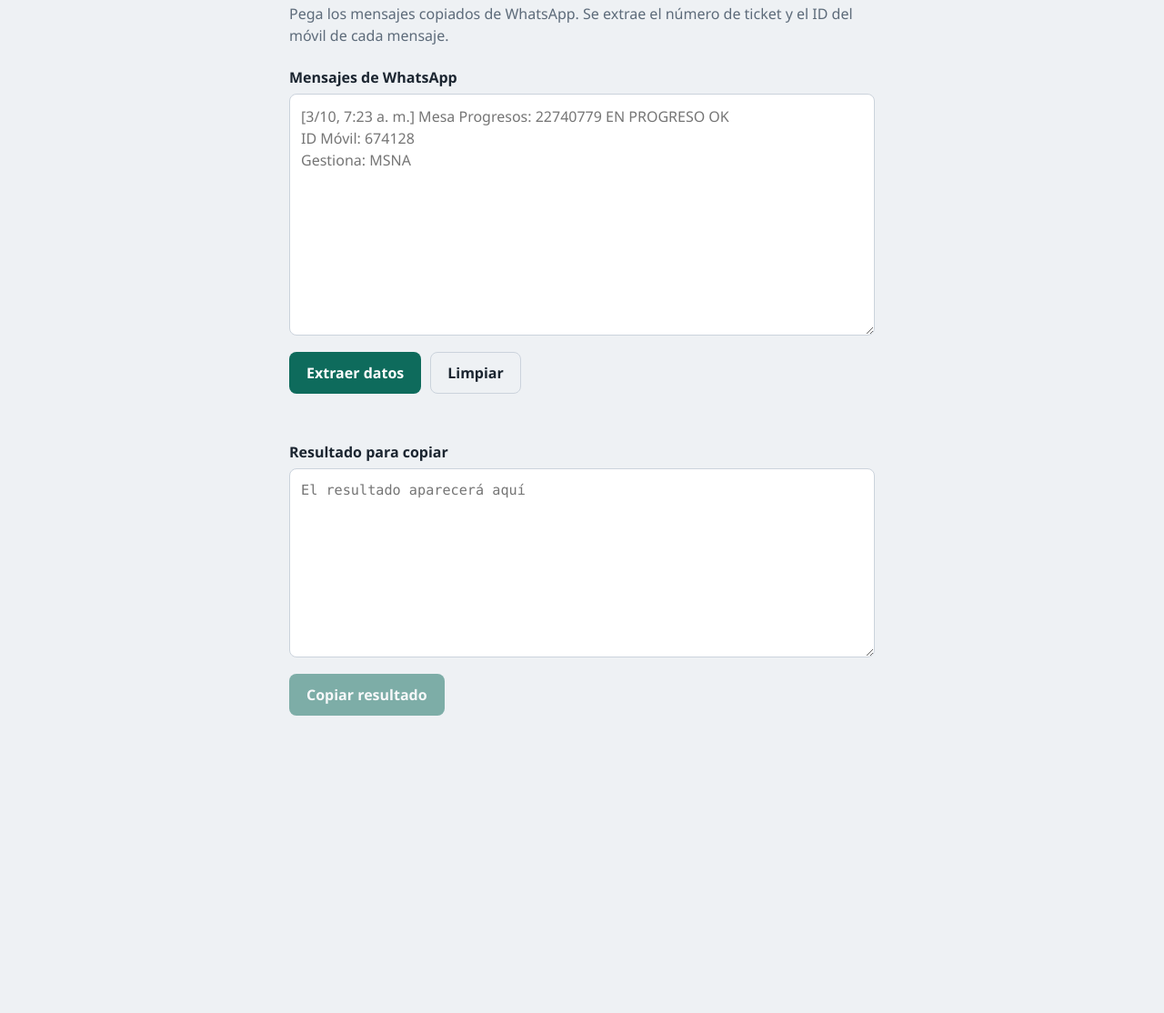
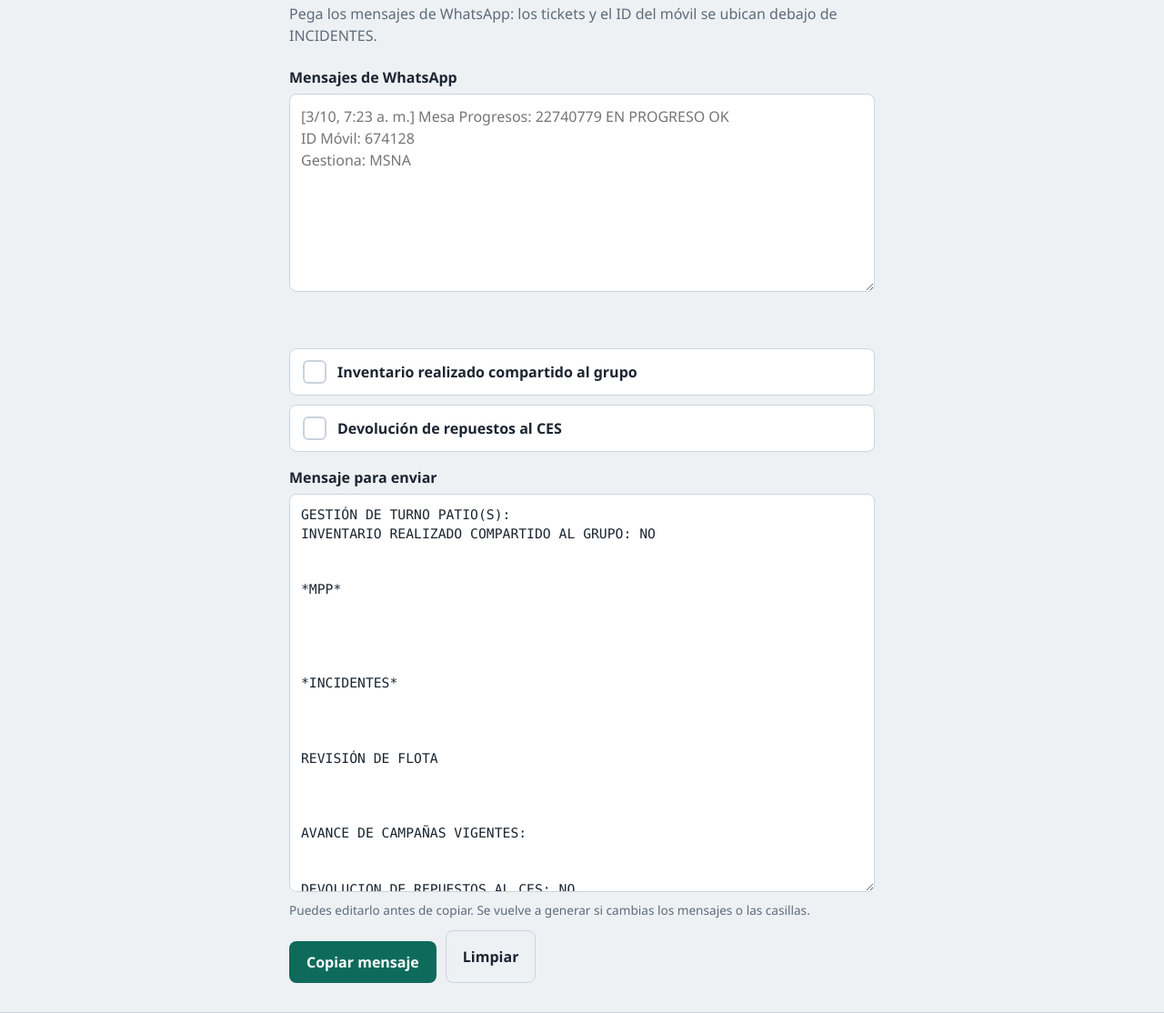
Before and after one commit to DarioCespedes/tickets, a plain HTML site: page index.html in a window 1280 px wide. Shown: the part 67-1181 px from the top of the page at 91% size. Before the commit the page ends 902 px from the top, so only its background shows below. Drawn offline with Linux system fonts and the light colour scheme.

Commit message:
Turn page into shift report generator
- Build the full shift report with extracted tickets under INCIDENTES
- Add checkboxes for inventory shared and spare parts returned to CES
- Regenerate the editable report live as input or checkboxes change
- Add animated articulated bus footer (respects reduced motion)

Co-Authored-By: Claude Opus 5.5 <noreply@anthropic.com>

```diff
--- a/index.html
+++ b/index.html
@@ -3,72 +3,122 @@
 <head>
 <meta charset="UTF-8">
 <meta name="viewport" content="width=device-width, initial-scale=1">
-<title>Extractor de tickets y móviles</title>
+<title>Reporte de turno</title>
 <style>
 :root{
   --fondo:#eef1f4; --papel:#fff; --tinta:#1b2530; --suave:#5d6b7a;
-  --borde:#cbd3dc; --acento:#0e6b5c; --acento-h:#0a5448; --aviso:#9a5b00;
+  --borde:#cbd3dc; --acento:#0e6b5c; --acento-h:#0a5448; --aviso:#9a5b00; --calle:#4a5561;
 }
 @media (prefers-color-scheme:dark){
   :root{--fondo:#12181f; --papel:#1b242d; --tinta:#e6ebf0; --suave:#92a1b0;
-        --borde:#33414f; --acento:#3fb8a1; --acento-h:#5cd0ba; --aviso:#e0a64a;}
+        --borde:#33414f; --acento:#3fb8a1; --acento-h:#5cd0ba; --aviso:#e0a64a; --calle:#2a323b;}
 }
 *{box-sizing:border-box}
-body{margin:0;background:var(--fondo);color:var(--tinta);
+html,body{height:100%}
+body{margin:0;display:flex;flex-direction:column;background:var(--fondo);color:var(--tinta);
   font-family:"Segoe UI",system-ui,-apple-system,Roboto,sans-serif;line-height:1.5}
-main{max-width:680px;margin:0 auto;padding:28px 18px 48px}
+main{flex:1;width:100%;max-width:680px;margin:0 auto;padding:28px 18px 32px}
 h1{font-size:1.5rem;margin:0 0 6px}
 .intro{margin:0 0 22px;color:var(--suave)}
-label{display:block;font-weight:600;margin:16px 0 6px}
+label.titulo{display:block;font-weight:600;margin:16px 0 6px}
 textarea{width:100%;padding:12px;border:1px solid var(--borde);border-radius:8px;
   background:var(--papel);color:var(--tinta);font:inherit;resize:vertical}
-#salida{font-family:Consolas,"SF Mono",monospace;font-size:.95rem}
-textarea:focus,button:focus-visible{outline:3px solid var(--acento);outline-offset:1px}
+#salida{font-family:Consolas,"SF Mono",monospace;font-size:.92rem;line-height:1.4}
+textarea:focus,button:focus-visible,.check input:focus-visible+span{outline:3px solid var(--acento);outline-offset:1px}
+.nota{margin:4px 0 0;font-size:.85rem;color:var(--suave)}
 .acciones{display:flex;gap:10px;margin-top:12px}
 button{font:inherit;font-weight:600;padding:10px 18px;border-radius:8px;border:1px solid transparent;cursor:pointer}
 .primario{background:var(--acento);color:#fff}
-.primario:hover:not(:disabled){background:var(--acento-h)}
-.primario:disabled{opacity:.5;cursor:not-allowed}
+.primario:hover{background:var(--acento-h)}
 .secundario{background:transparent;color:var(--tinta);border-color:var(--borde)}
 .secundario:hover{background:var(--papel)}
-#btnCopiar{margin-top:12px}
 .estado{min-height:1.5em;margin:12px 0 0;color:var(--suave)}
 .estado.aviso{color:var(--aviso)}
+.checks{display:grid;gap:10px;margin-top:20px}
+.check{display:block;cursor:pointer}
+.check input{position:absolute;opacity:0}
+.check span{display:flex;align-items:center;gap:12px;padding:12px 14px;border:1px solid var(--borde);
+  border-radius:8px;background:var(--papel);font-weight:600}
+.check span::before{content:"";flex:none;width:22px;height:22px;border:2px solid var(--borde);border-radius:6px;
+  display:grid;place-items:center;color:#fff;font-size:15px;line-height:1}
+.check input:checked+span{border-color:var(--acento)}
+.check input:checked+span::before{content:"\2713";background:var(--acento);border-color:var(--acento)}
+#btnCopiar{margin-top:12px}
+
+/* Bus al fondo de la página */
+.via{position:relative;height:96px;overflow:hidden;background:var(--fondo);border-top:1px solid var(--borde)}
+.via::after{content:"";position:absolute;left:0;right:0;bottom:0;height:22px;background:var(--calle);
+  border-top:3px solid #e8b923}
+.bus{position:absolute;bottom:14px;width:240px;height:auto;animation:avanzar 22s linear infinite}
+@keyframes avanzar{from{left:-260px}to{left:100%}}
+@media (prefers-reduced-motion:reduce){.bus{animation:none;left:calc(50% - 120px)}}
 </style>
 </head>
 <body>
 <main>
-  <h1>Extractor de tickets y móviles</h1>
-  <p class="intro">Pega los mensajes copiados de WhatsApp. Se extrae el número de ticket y el ID del móvil de cada mensaje.</p>
+  <h1>Reporte de turno</h1>
+  <p class="intro">Pega los mensajes de WhatsApp: los tickets y el ID del móvil se ubican debajo de INCIDENTES.</p>
 
-  <label for="entrada">Mensajes de WhatsApp</label>
-  <textarea id="entrada" rows="10" placeholder="[3/10, 7:23 a. m.] Mesa Progresos: 22740779 EN PROGRESO OK&#10;ID Móvil: 674128&#10;Gestiona: MSNA"></textarea>
+  <label class="titulo" for="entrada">Mensajes de WhatsApp</label>
+  <textarea id="entrada" rows="8" placeholder="[3/10, 7:23 a. m.] Mesa Progresos: 22740779 EN PROGRESO OK&#10;ID Móvil: 674128&#10;Gestiona: MSNA"></textarea>
+  <p id="estado" class="estado" role="status"></p>
+
+  <div class="checks">
+    <label class="check"><input type="checkbox" id="chkInventario"><span>Inventario realizado compartido al grupo</span></label>
+    <label class="check"><input type="checkbox" id="chkRepuestos"><span>Devolución de repuestos al CES</span></label>
+  </div>
+
+  <label class="titulo" for="salida">Mensaje para enviar</label>
+  <textarea id="salida" rows="20"></textarea>
+  <p class="nota">Puedes editarlo antes de copiar. Se vuelve a generar si cambias los mensajes o las casillas.</p>
 
   <div class="acciones">
-    <button id="btnExtraer" class="primario">Extraer datos</button>
+    <button id="btnCopiar" class="primario">Copiar mensaje</button>
     <button id="btnLimpiar" class="secundario">Limpiar</button>
   </div>
+</main>
 
-  <p id="estado" class="estado" role="status"></p>
+<div class="via" aria-hidden="true">
+  <svg class="bus" viewBox="0 0 360 100" xmlns="http://www.w3.org/2000/svg">
+    <!-- cuerpo delantero y trasero -->
+    <rect x="8" y="14" width="170" height="62" rx="9" fill="#c8102e"/>
+    <rect x="198" y="14" width="152" height="62" rx="9" fill="#c8102e"/>
+    <!-- articulación -->
+    <rect x="176" y="20" width="24" height="52" fill="#2b2f36"/>
+    <path d="M178 20v52M184 20v52M190 20v52M196 20v52" stroke="#555c66" stroke-width="2"/>
+    <!-- franja y ventanas -->
+    <rect x="8" y="58" width="170" height="6" fill="#8e0b20"/>
+    <rect x="198" y="58" width="152" height="6" fill="#8e0b20"/>
+    <g fill="#cfe6f2">
+      <rect x="62" y="22" width="30" height="30" rx="3"/><rect x="96" y="22" width="30" height="30" rx="3"/><rect x="130" y="22" width="30" height="30" rx="3"/>
+      <rect x="212" y="22" width="30" height="30" rx="3"/><rect x="246" y="22" width="30" height="30" rx="3"/><rect x="280" y="22" width="30" height="30" rx="3"/><rect x="314" y="22" width="26" height="30" rx="3"/>
+    </g>
+    <!-- parabrisas y puerta delantera -->
+    <rect x="16" y="22" width="40" height="40" rx="4" fill="#cfe6f2"/>
+    <line x1="36" y1="22" x2="36" y2="62" stroke="#c8102e" stroke-width="2"/>
+    <!-- luces -->
+    <rect x="9" y="64" width="6" height="6" rx="2" fill="#ffe27a"/>
+    <!-- ruedas -->
+    <g fill="#1d2127"><circle cx="48" cy="78" r="12"/><circle cx="148" cy="78" r="12"/><circle cx="300" cy="78" r="12"/></g>
+    <g fill="#9aa3ad"><circle cx="48" cy="78" r="5"/><circle cx="148" cy="78" r="5"/><circle cx="300" cy="78" r="5"/></g>
+  </svg>
+</div>
 
-  <label for="salida">Resultado para copiar</label>
-  <textarea id="salida" rows="8" readonly placeholder="El resultado aparecerá aquí"></textarea>
-
-  <button id="btnCopiar" class="primario" disabled>Copiar resultado</button>
-</main>
 <script>
 const entrada = document.getElementById('entrada');
 const salida = document.getElementById('salida');
 const estado = document.getElementById('estado');
 const btnCopiar = document.getElementById('btnCopiar');
+const chkInventario = document.getElementById('chkInventario');
+const chkRepuestos = document.getElementById('chkRepuestos');
 
-// Encabezado de mensaje de WhatsApp: "[10:32, 2/10/2026] Nombre:" o "2/10/26, 10:32 - Nombre:"
+// Encabezado de mensaje de WhatsApp: "[3/10, 7:23 a. m.]", "[10:32, 2/10/2026]" o "2/10/26, 10:40 -"
 const ENCABEZADO = /^\s*(?:\[\s*\d{1,2}[\/.\-]\d{1,2}(?:[\/.\-]\d{2,4})?,?\s+\d{1,2}:\d{2}[^\]]*\]|\[\s*\d{1,2}:\d{2}[^\]]*\]|\d{1,2}[\/.\-]\d{1,2}[\/.\-]\d{2,4},?\s+\d{1,2}:\d{2}\s+-)/;
 
-// Ticket: "Ticket 12345", "Ticket N° 12345", "TK-12345", "Caso: 12345", "INC123456", "#12345"
+// Ticket con palabra clave: "Ticket 123", "TK-123", "Caso: 123", "#123"
 const RE_TICKET = /(?:ticket|tkt|tk|caso|incidente|inc|ref)\s*(?:n[°ºo.]*|no\.?|#|id)?\s*[:\-#]?\s*([A-Za-z]{0,4}-?\d{3,})|#(\d{3,})/i;
 
-// Móvil: "Móvil 123", "Movil: 45", "ID móvil 678", "Unidad 12", "Interno 5"
+// Móvil: "ID Móvil: 674128", "Movil 207", "Unidad 12", "Interno 5"
 const RE_MOVIL = /(?:id\s*)?(?:m[oó]vil|movil|unidad|interno)\s*(?:n[°ºo.]*|no\.?|#|id)?\s*[:\-#]?\s*([A-Za-z]{0,3}-?\d{1,6}[A-Za-z]?)/i;
 
 function dividirMensajes(texto) {
@@ -94,7 +144,7 @@ function dividirMensajes(texto) {
 }
 
 function extraer(mensaje) {
-  // Quitar el encabezado "[3/10, 7:23 a. m.]" para que la hora no se confunda con datos
+  // Quitar el encabezado para que la hora no se confunda con datos
   const cuerpo = mensaje.replace(/^\s*(?:\[[^\]]*\]|\d{1,2}[\/.\-]\d{1,2}[\/.\-]\d{2,4},?\s+\d{1,2}:\d{2}[^-]*-)/, '');
 
   const m = cuerpo.match(RE_MOVIL);
@@ -113,40 +163,56 @@ function extraer(mensaje) {
   return { ticket, movil };
 }
 
+function construirReporte(lineasTickets) {
+  const si = c => (c.checked ? 'SI' : 'NO');
+  return [
+    'GESTIÓN DE TURNO PATIO(S): ',
+    'INVENTARIO REALIZADO COMPARTIDO AL GRUPO: ' + si(chkInventario),
+    '',
+    '',
+    '*MPP*',
+    '',
+    '',
+    '',
+    '',
+    '*INCIDENTES*',
+    ...lineasTickets,
+    '',
+    '',
+    '',
+    'REVISIÓN DE FLOTA',
+    '',
+    '',
+    '',
+    'AVANCE DE CAMPAÑAS VIGENTES: ',
+    '',
+    '',
+    'DEVOLUCION DE REPUESTOS AL CES: ' + si(chkRepuestos)
+  ].join('\n');
+}
+
 function procesar() {
   const texto = entrada.value.trim();
   estado.className = 'estado';
+  let lineas = [];
 
-  if (!texto) {
-    salida.value = '';
+  if (texto) {
+    const datos = dividirMensajes(texto).map(extraer).filter(d => d.ticket || d.movil);
+    lineas = datos.map(d => `${d.ticket || 'SIN TICKET'}  ID ${d.movil || 'SIN ID'}`);
+
+    if (!datos.length) {
+      estado.className = 'estado aviso';
+      estado.textContent = 'No se encontró ningún ticket ni móvil. Revisa que los mensajes los incluyan.';
+    } else {
+      const incompletos = datos.filter(d => !d.ticket || !d.movil).length;
+      estado.className = incompletos ? 'estado aviso' : 'estado';
+      estado.textContent = `${datos.length} mensajes procesados.` +
+        (incompletos ? ` ${incompletos} con datos faltantes (SIN TICKET / SIN ID).` : '');
+    }
+  } else {
     estado.textContent = '';
-    btnCopiar.disabled = true;
-    return;
   }
-
-  const datos = dividirMensajes(texto).map(extraer)
-    .filter(d => d.ticket || d.movil);
-
-  if (!datos.length) {
-    salida.value = '';
-    btnCopiar.disabled = true;
-    estado.className = 'estado aviso';
-    estado.textContent = 'No se encontró ningún ticket ni móvil. Revisa que los mensajes los incluyan.';
-    return;
-  }
-
-  salida.value = datos
-    .map(d => `${d.ticket || 'SIN TICKET'}  ID ${d.movil || 'SIN ID'}`)
-    .join('\n');
-  btnCopiar.disabled = false;
-
-  const incompletos = datos.filter(d => !d.ticket || !d.movil).length;
-  if (incompletos) {
-    estado.className = 'estado aviso';
-    estado.textContent = `${datos.length} mensajes procesados. ${incompletos} con datos faltantes (marcados SIN TICKET / SIN ID).`;
-  } else {
-    estado.textContent = `${datos.length} mensajes procesados.`;
-  }
+  salida.value = construirReporte(lineas);
 }
 
 async function copiar() {
@@ -161,14 +227,19 @@ async function copiar() {
   setTimeout(() => (btnCopiar.textContent = original), 1500);
 }
 
-document.getElementById('btnExtraer').addEventListener('click', procesar);
 entrada.addEventListener('input', procesar);
+chkInventario.addEventListener('change', procesar);
+chkRepuestos.addEventListener('change', procesar);
 btnCopiar.addEventListener('click', copiar);
 document.getElementById('btnLimpiar').addEventListener('click', () => {
   entrada.value = '';
+  chkInventario.checked = false;
+  chkRepuestos.checked = false;
   procesar();
   entrada.focus();
 });
+
+procesar();
 </script>
 </body>
 </html>
```
